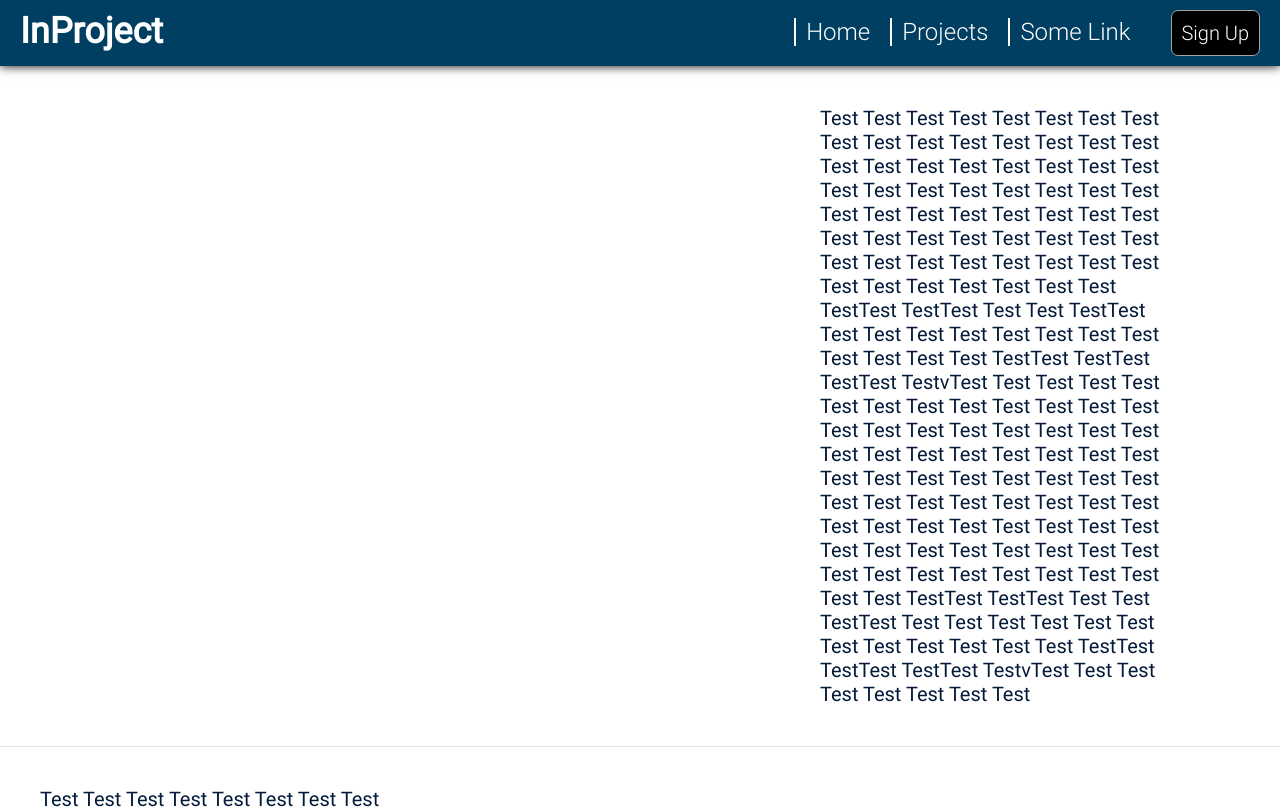
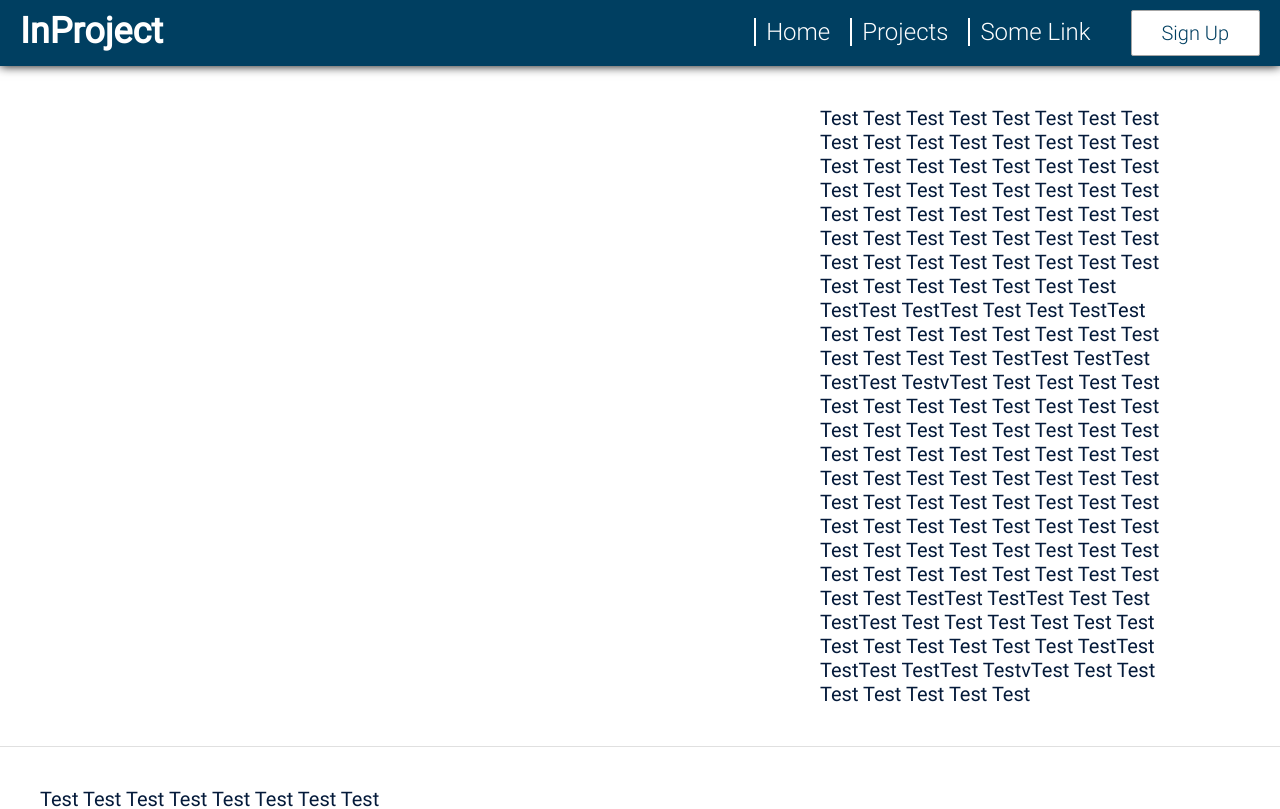
Before and after one commit to UNBREAKING/diplom, a React app: page / in a window 1280 px wide. Shown: the top 809 px of the page. Built offline with nearby package versions, Linux system fonts and the light colour scheme.

Commit message:
init of login component

```diff
--- a/src/components/Header/Header.js
+++ b/src/components/Header/Header.js
@@ -1,6 +1,7 @@
 import React from 'react'
 import styled from 'styled-components'
 import { Link } from 'react-router-dom';
+import { Login } from '../index'
 
 const Header = () =>
     <Wrapper>
@@ -19,9 +20,7 @@ const Header = () =>
                 Some Link
             </LinkButton>
         </LinkWrapper>
-        <Button>
-            Sign Up
-        </Button>
+        <Login />
         </ClickbleWrapper>
     </Wrapper>
 
@@ -68,17 +67,3 @@ const ClickbleWrapper = styled.div`
     float: right;
     padding-right: 20px;
 `
-
-const Button = styled.button`
-    background: #000000;
-    color: white;
-    font-size: 20px;
-    font-family: 'Roboto Light';
-    padding: 10px 10px;
-    border: 1px solid #A6A6A6;
-    border-radius: 7px;
-    cursor: pointer;
-    :hover {
-        background: #041A3A;
-    }
-`
--- /dev/null
+++ b/src/components/Login/Login.js
@@ -0,0 +1,22 @@
+import React from 'react'
+import styled from 'styled-components'
+
+const Login = ({ openSignInModal }) =>
+  <Button onClick={ () => openSignInModal() }>
+    Sign Up
+  </Button>
+
+const Button = styled.button`
+background: white;
+color: #003F61;
+font-size: 20px;
+font-family: 'Roboto Light';
+padding: 10px 30px;
+border: 1px solid #A6A6A6;
+border-radius: 2px;
+cursor: pointer;
+:hover {
+    background: #F0F0F0;
+}
+`
+export default Login
--- /dev/null
+++ b/src/components/Login/index.js
@@ -0,0 +1,5 @@
+import { connect } from 'react-redux'
+import { openSignInModal } from './actions'
+import Login from './Login'
+
+export default connect(null, { openSignInModal })(Login)
--- a/src/components/index.js
+++ b/src/components/index.js
@@ -13,3 +13,5 @@ export { ProjectsPage } from './ProjectsPage'
 export { AddProjectBlock } from './AddProjectBlock'
 
 export { ProjectsBlock } from './ProjectsBlock'
+
+export { default as Login } from './Login'
```
Also changed, not shown: 1 other file (tests, documents, lock files or other folders).
